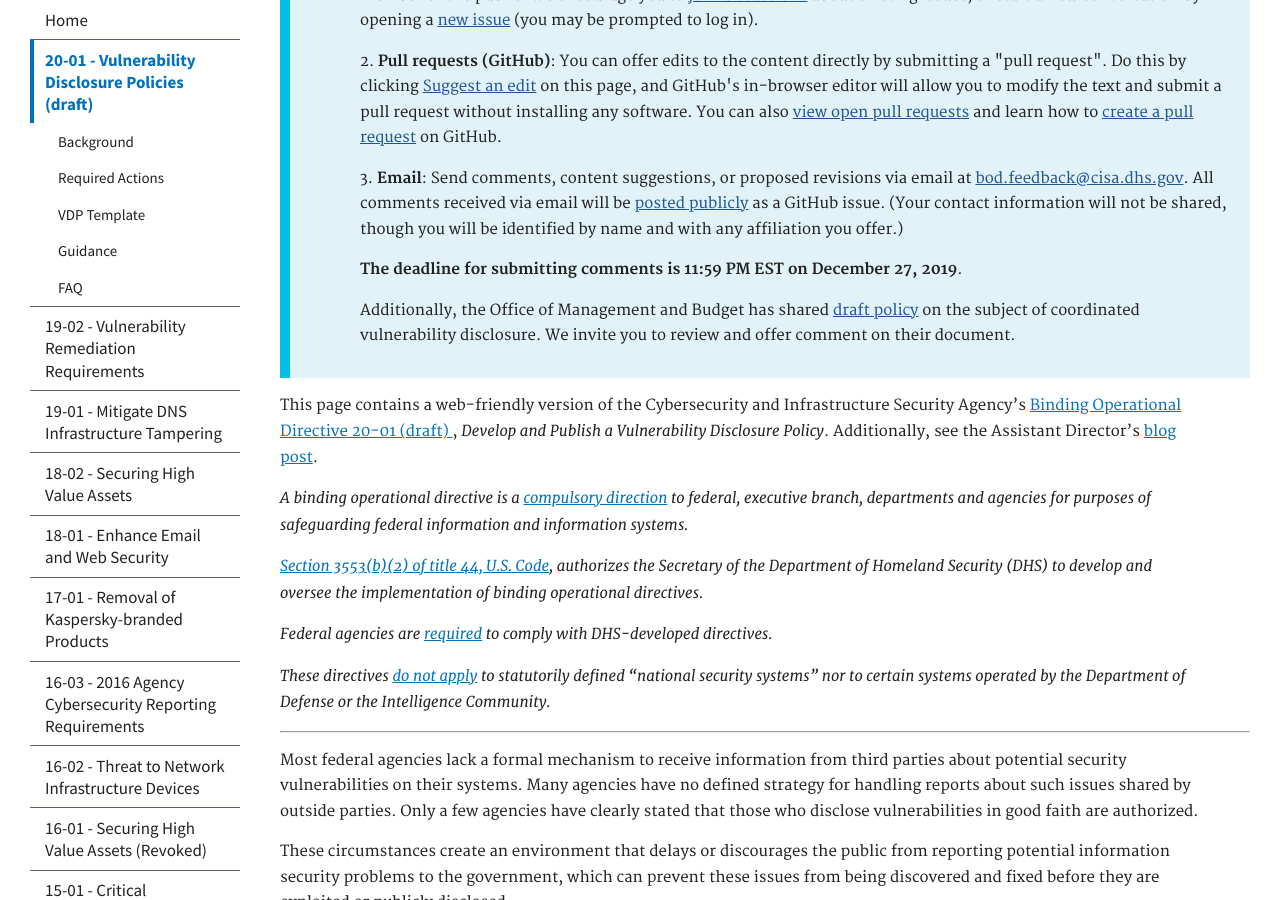
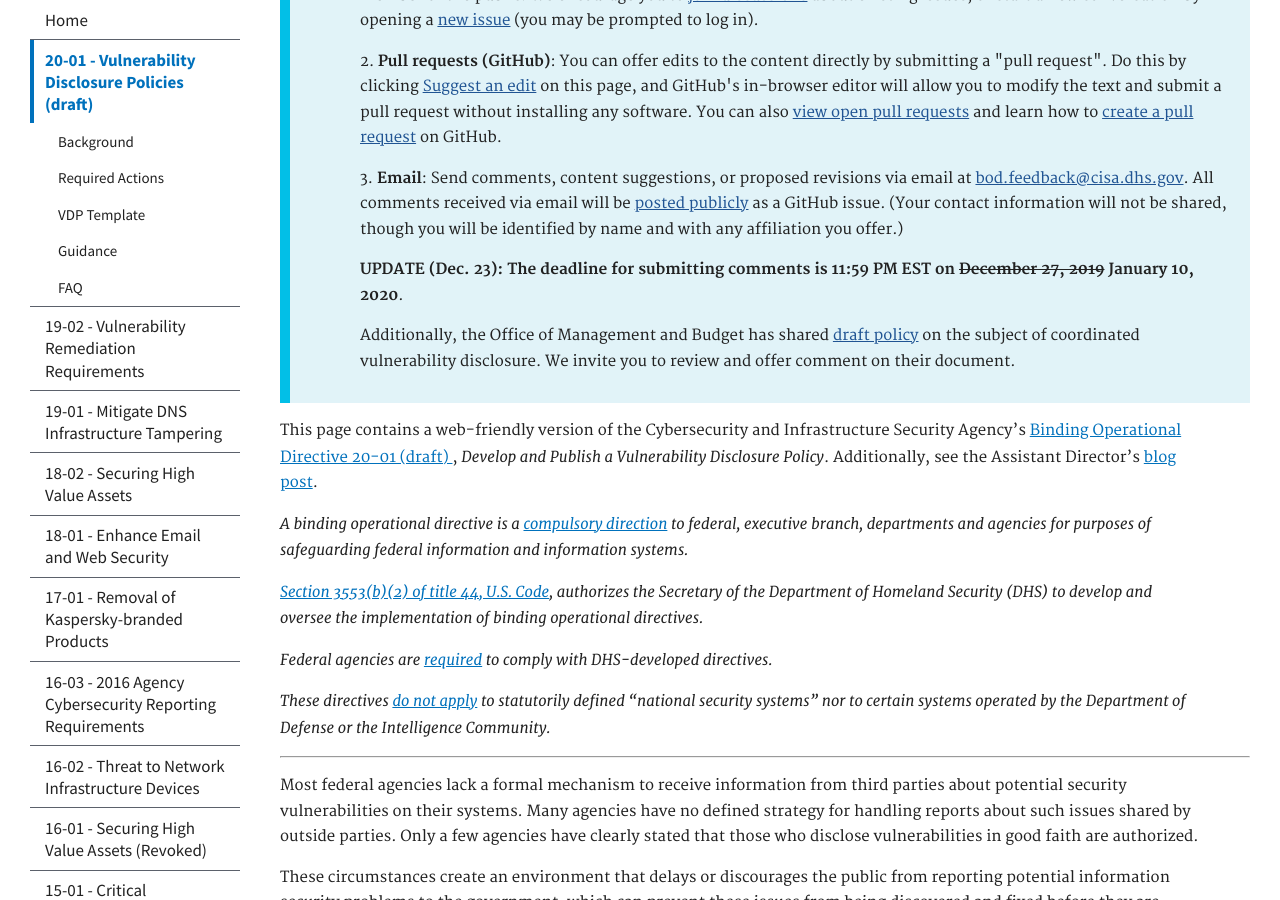
Before and after one commit to cisagov/cyber.dhs.gov, a Jekyll site: the page built from pages/20-01.md, in a window 1280 px wide and 900 px high, scrolled down 519 px. Built offline with Jekyll 4.4.1, drawn with Linux system fonts in a browser that asks for light colours.

Commit message:
Push deadline

```diff
--- a/pages/20-01.md
+++ b/pages/20-01.md
@@ -34,7 +34,7 @@ November 27, 2019 _(draft)_
     3. <b>Email</b>: Send comments, content suggestions, or proposed revisions via email at <a href="mailto:bod.feedback@cisa.dhs.gov">bod.feedback@cisa.dhs.gov</a>. All comments received via email will be <a href="https://github.com/cisagov/cyber.dhs.gov/issues">posted publicly</a> as a GitHub issue. (Your contact information will not be shared, though you will be identified by name and with any affiliation you offer.)
     </p>
     <p>
-    <b>The deadline for submitting comments is 11:59 PM EST on December 27, 2019</b>.
+    <b>UPDATE (Dec. 23): The deadline for submitting comments is 11:59 PM EST on <strike>December 27, 2019</strike> January 10, 2020</b>.
     </p>
     <p>
     Additionally, the Office of Management and Budget has shared <a href="https://policy.cio.gov/vdp-draft/">draft policy</a> on the subject of coordinated vulnerability disclosure. We invite you to review and offer comment on their document.
```
